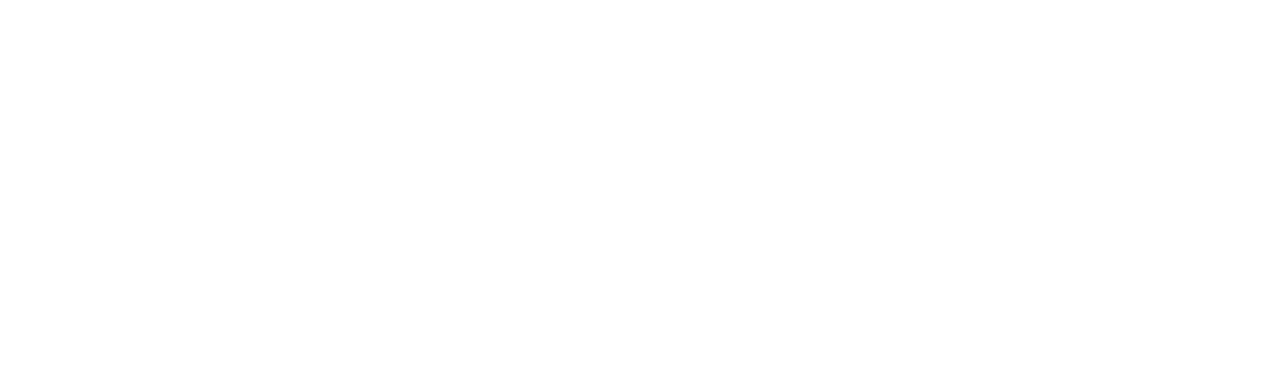
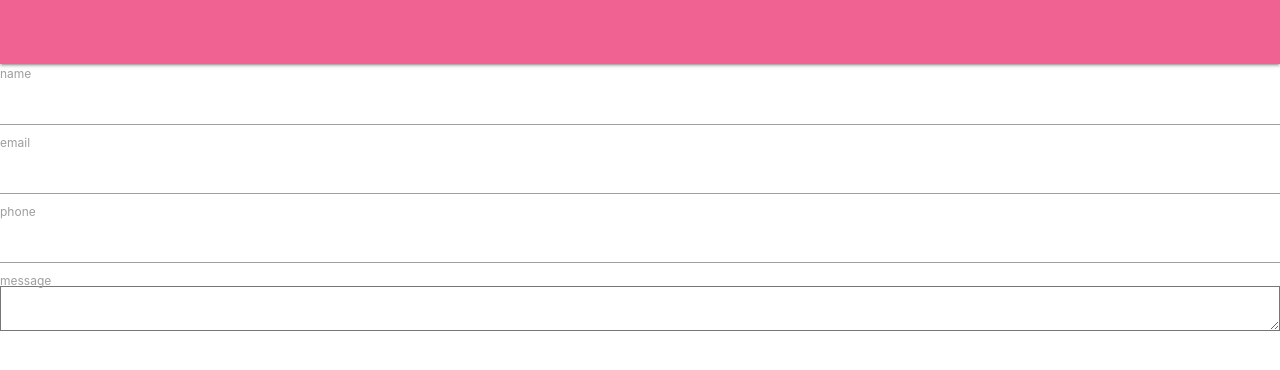
Before and after one commit to srq5/guppyup.com, a website: page contact_us.html in a window 1280 px wide. Drawn offline with Linux system fonts and the light colour scheme.

Commit message:
contact started

```diff
--- a/contact_us.html
+++ b/contact_us.html
@@ -1,18 +1,52 @@
 <!DOCTYPE html>
 <html lang="en">
+
 <head>
-  <meta http-equiv="Content-Type" content="text/html; charset=UTF-8"/>
-  <meta name="viewport" content="width=device-width, initial-scale=1, maximum-scale=1.0"/>
-  <title>Starter Template - Materialize</title>
+  <meta http-equiv="Content-Type" content="text/html; charset=UTF-8" />
+  <meta name="viewport" content="width=device-width, initial-scale=1, maximum-scale=1.0" />
+  <title>Guppy | contact</title>
 
   <!-- CSS  -->
 
   <link href="https://fonts.googleapis.com/icon?family=Material+Icons" rel="stylesheet">
-  <link href="css/materialize.css" type="text/css" rel="stylesheet" media="screen,projection"/>
-  <link href="css/style.css" type="text/css" rel="stylesheet" media="screen,projection"/>
-  <link href="css/override.css"/>
+  <link href="css/materialize.css" type="text/css" rel="stylesheet" media="screen,projection" />
+  <link href="css/style.css" type="text/css" rel="stylesheet" media="screen,projection" />
+  <link href="css/override.css" />
 </head>
 
 <body>
+  <nav class="pink lighten-2" role="navigation">
+    <div class="nav-wrapper container">
+      <ul class="right hide-on-med-and-down">
+        <!-- <li><a href="#">services</a></li>
+            <li><a href="#">contact</a></li> -->
+      </ul>
+
+      <ul id="nav-mobile" class="sidenav">
+        <li><a href="./index.html">home</a></li>
+        <li><a href="./contact_us.html">contact</a></li>
+      </ul>
+      <a href="#" data-target="nav-mobile" class="sidenav-trigger"><i class="material-icons">menu</i></a>
+    </div>
+  </nav>
+  <form action="submit">
+    <div class="input-field">
+      <input type="text" id="name">
+      <label class="active" for="name">name</label>
+    </div>
+    <div class="input-field">
+      <input type="email" id="email" class="validate">
+      <label class="active " for="email">email</label>
+    </div>
+    <div class="input-field">
+      <input type="number" id="phone">
+      <label class="active " for="phone">phone</label>
+    </div>
+    <div class="input-field">
+      <textarea type="text" id="msg"></textarea>
+      <label class="active " for="msg"> message</label>
+    </div>
+  </form>
 </body>
+
 </html>
```
Also changed, not shown: index.html (+1 -1 lines).
